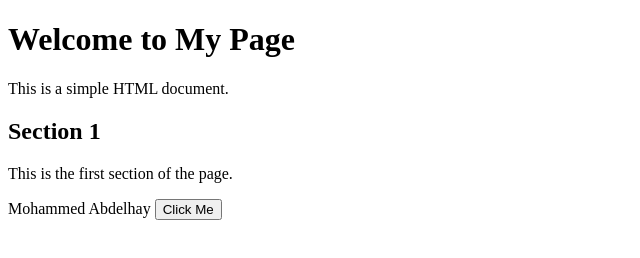
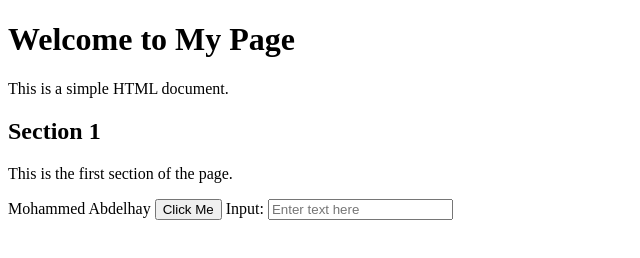
Before and after one commit to mma1979/yat542-app1, a plain HTML site: page index.html in a window 1280 px wide. Shown: the whole page, without its empty margins (0-640 px from the left). Drawn offline with Linux system fonts and the light colour scheme.

Commit message:
Add input field and label to the HTML document

```diff
--- a/index.html
+++ b/index.html
@@ -17,5 +17,8 @@
     <span>Mohammed Abdelhay</span>
 
     <button onclick="alert('Button clicked!')" type="button">Click Me</button>
+
+    <label for="inputField">Input:</label>
+    <input type="text" id="inputField" name="inputField" placeholder="Enter text here">
 </body>
 </html>
```
